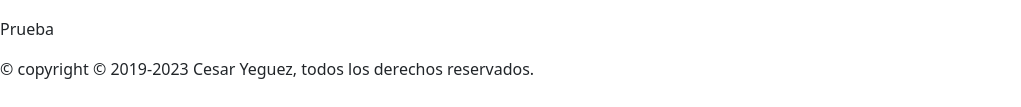
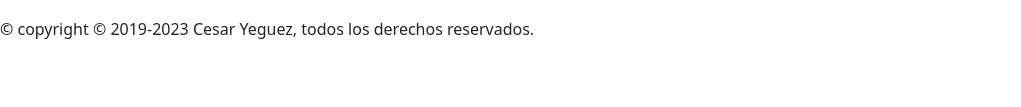
Before and after one commit to cyeguez/mi_repositorio, a plain HTML site: page index.html in a window 1280 px wide. Shown: the part 677-784 px from the top of the page, without its empty margins (0-1021 px from the left). Drawn offline with nearby package versions, Linux system fonts and the light colour scheme.

Commit message:
elimine div
elimine un div del formulario

```diff
--- a/index.html
+++ b/index.html
@@ -107,7 +107,6 @@
     </div>
 
 
-    <div><p>Prueba</p></div>
 
 
       <footer class="footerIndex">
```
